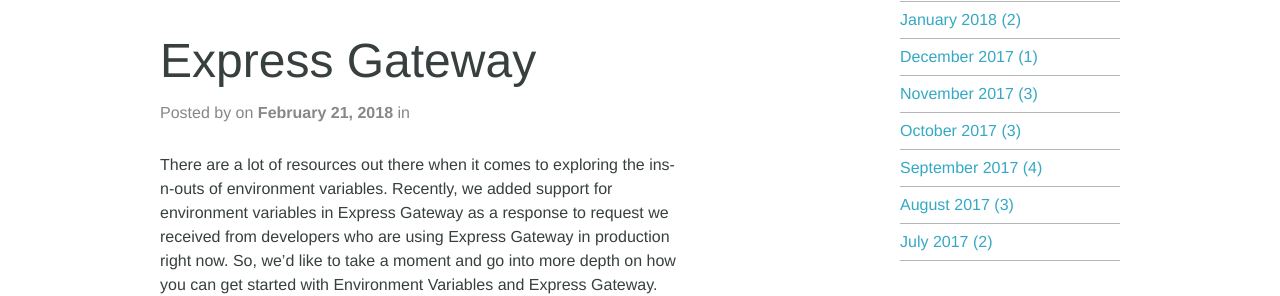
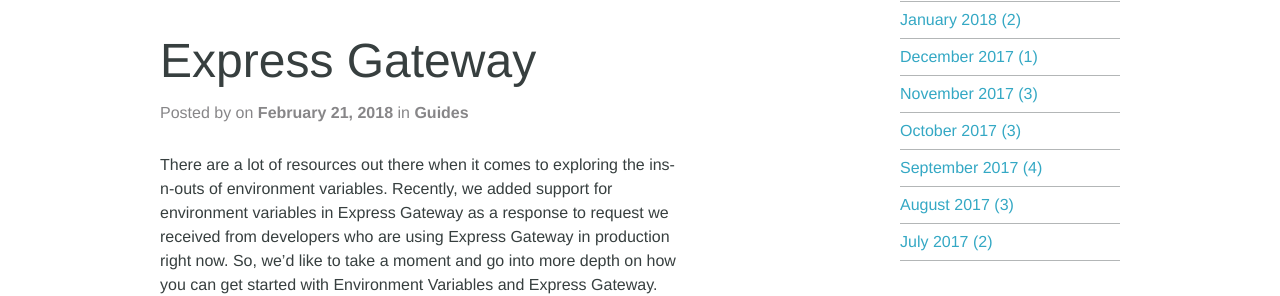
Before and after one commit to ExpressGateway/express-gateway.io, a Jekyll site: the page built from _posts/2018-02-21-getting-started-with-environment-variables-and-express-gateway.markdown, in a window 1280 px wide and 900 px high. Shown: the part 258-554 px from the top of the window. Built offline with Jekyll 4.4.1, drawn with Linux system fonts in a browser that asks for light colours; nearby versions of some CDN libraries; some web fonts are replaced; our own code applies the rules of GitHub Pages for plain Markdown files; comment, search, counter and statistics services are not loaded.

Commit message:
Updated Getting Started With Environment Variables And Express Gateway

```diff
--- a/_posts/2018-02-21-getting-started-with-environment-variables-and-express-gateway.markdown
+++ b/_posts/2018-02-21-getting-started-with-environment-variables-and-express-gateway.markdown
@@ -1,6 +1,9 @@
 ---
 title: Getting Started with Environment Variables and Express Gateway
 date: 2018-02-21 07:02:00 Z
+categories:
+- Guides
+layout: post
 ---
 
 There are a lot of resources out there when it comes to exploring the ins-n-outs of environment variables. Recently, we added support for environment variables in Express Gateway as a response to request we received from developers who are using Express Gateway in production right now. So, we’d like to take a moment and go into more depth on how you can get started with Environment Variables and Express Gateway.
```
